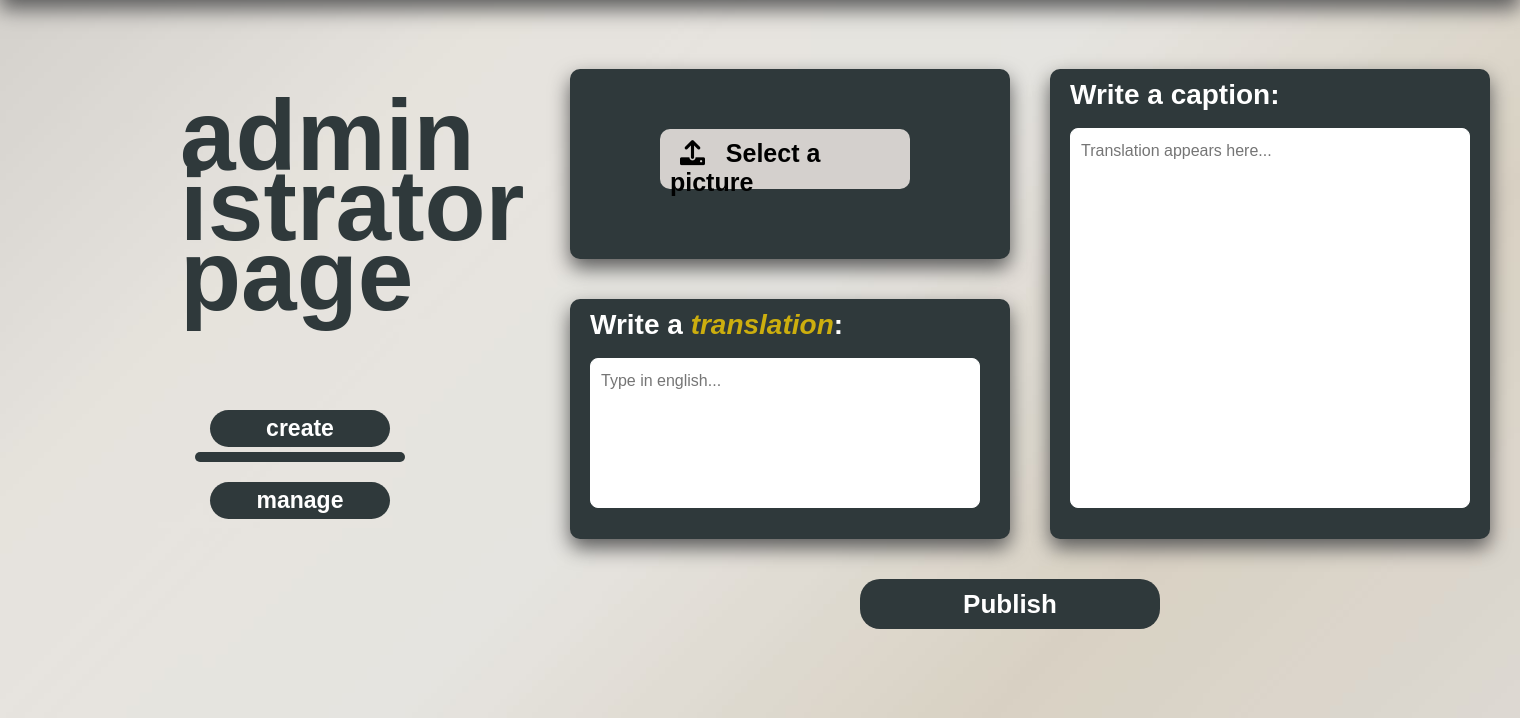
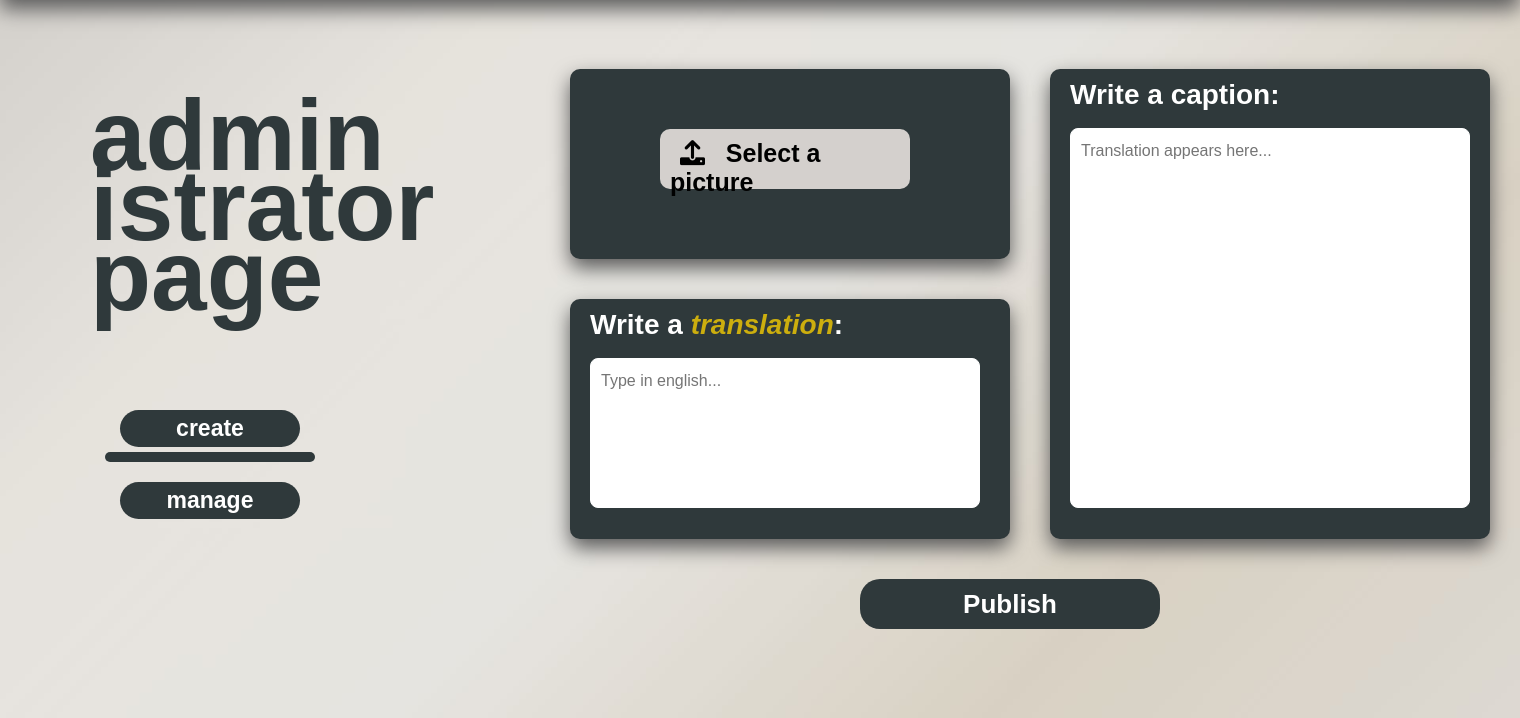
Before and after one commit to WesleyJoshuaPerez/EBRG-PROJECT, a PHP site: page /admin.html in a window 1520 px wide. Shown: the part 80-798 px from the top of the page. Run offline with PHP 8.4, Linux system fonts and the light colour scheme; some web fonts are replaced.

Commit message:
adding some changes in the admin

```diff
--- a/admin.css
+++ b/admin.css
@@ -33,7 +33,7 @@
 .locktitle {
     position: sticky; /* Keeps the locktitle fixed while scrolling */
     top: 90px; /* Adjust this based on header height */
-    margin-left: 90px;
+    width: 500px;
     z-index: 1; /* Make sure it appears above other content */
 }
 .navigate {
--- a/admin.html
+++ b/admin.html
@@ -90,9 +90,6 @@
             <button class="save">
                 <i class="fa fa-check"></i>
             </button>
-
-
-
     </div>
     <div class="content2">
 
```
